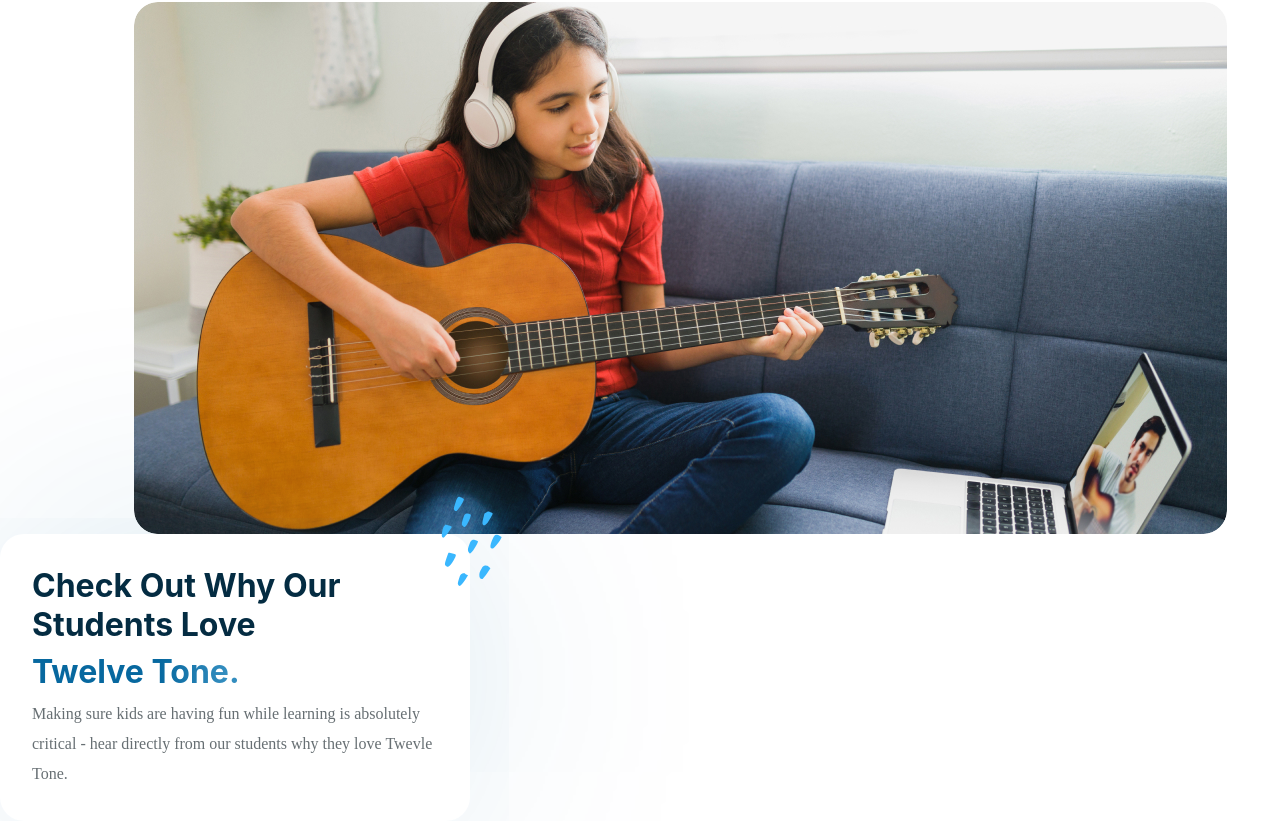
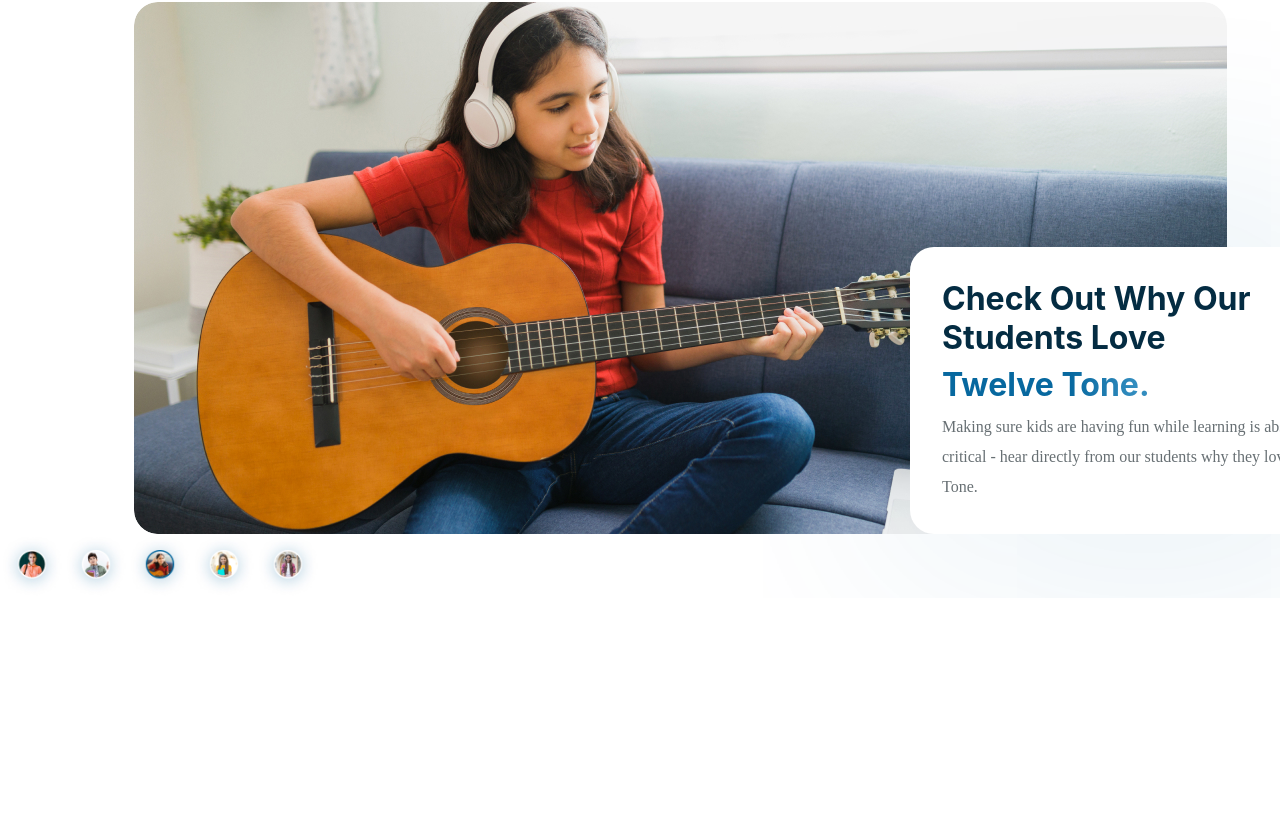
Before and after one commit to isimransharma/practiceAssignment, a plain HTML site: page index.html in a window 1280 px wide. Shown: the part 2531-3352 px from the top of the page. After the commit the page ends 3129 px from the top, so only its background shows below. Drawn offline with Linux system fonts and the light colour scheme.

Commit message:
workd on section4

```diff
--- a/index.html
+++ b/index.html
@@ -175,9 +175,18 @@
             Tone.
           </span>
           <div class="content-droplets">
-          <img src="assets/droplets.svg" alt="droplets" />
-          <div
-        </div>
+            <img src="assets/droplets.svg" alt="droplets" />
+          </div>
+          </div>
+          </div>
+          <div class="ellipseimg-container4">
+
+            <img src="assets/Ellipse-image1.jpg" alt="image1" />
+            <img src="assets/Ellipse-image2.jpg" alt="image2" />
+            <img src="assets/Ellipse-image3.jpg" alt="image3" />
+            <img src="assets/Ellipse-image4.jpg" alt="image4" />
+            <img src="assets/Ellipse-image5.jpg" alt="image5" />
+          </div>
       </div>
     </div>
     <!-- </div> -->
--- a/style.css
+++ b/style.css
@@ -422,9 +422,10 @@
   line-height: 30px; /* 166.667% */
 }
 /*-------------section-4--------- */
-.section4-conatiner {
+.section4-container {
   /* width: 1440px;
   height: 7175px; */
+  position: relative;
 }
 
 .heading-kidssay {
@@ -474,7 +475,9 @@
   border-radius: 24px;
   background: #fff;
   box-shadow: 0px 0px 250px 0px rgba(7, 104, 159, 0.16);
-  position: relative;
+  position: absolute;
+  bottom: 0;
+  right: -100px;
 }
 .content-heading1 {
   color: #042c42;
@@ -510,3 +513,9 @@
   top: -40px;
   right: -40px;
 }
+
+.ellipseimg-container4 {
+  display: flex;
+  width: 268px;
+  height: 64px;
+}
```
Also changed, not shown: assets/Ellipse-image1.jpg (added), assets/Ellipse-image2.jpg (added), assets/Ellipse-image3.jpg (added), assets/Ellipse-image4.jpg (added), assets/Ellipse-image5.jpg (added).
